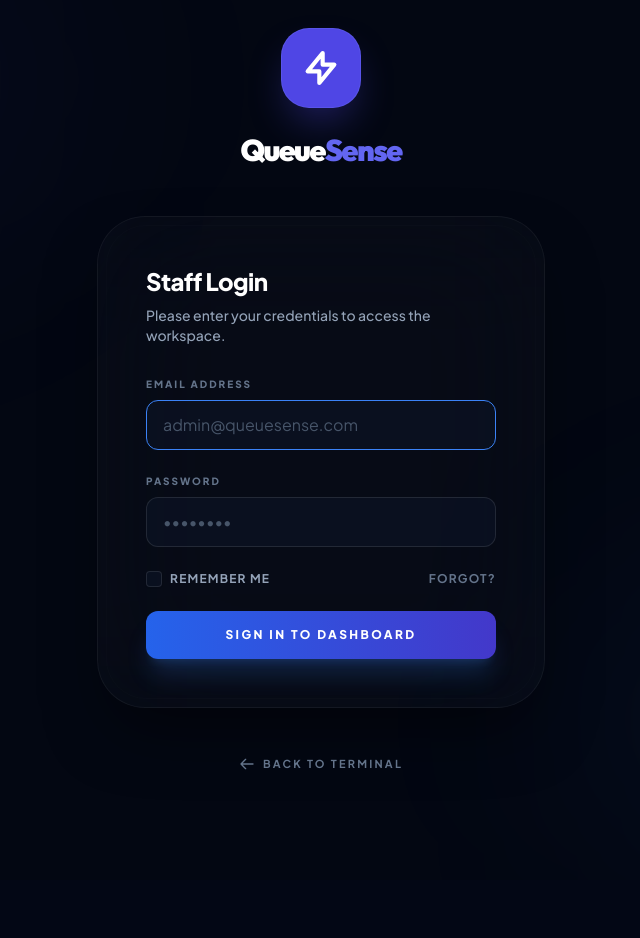
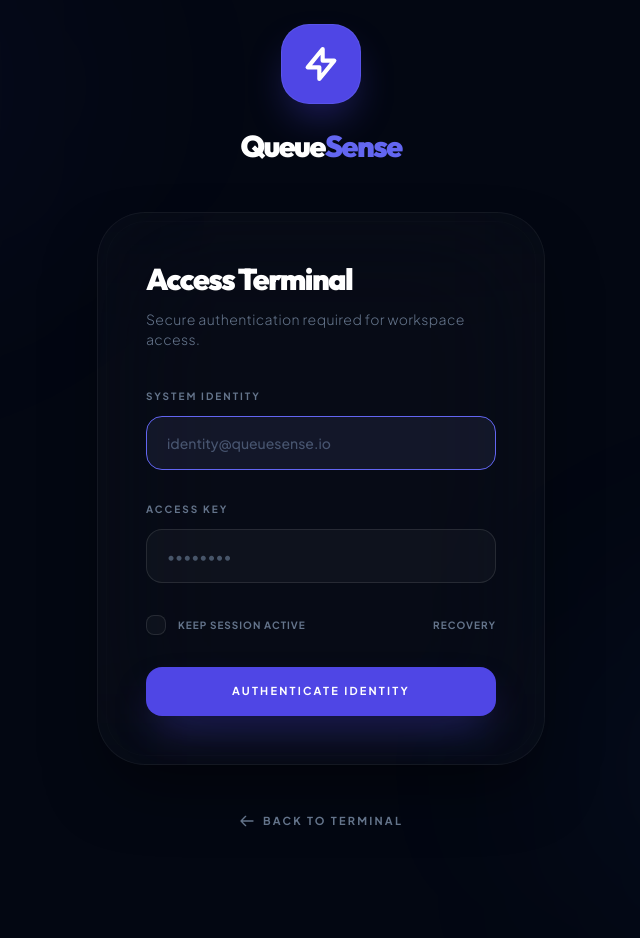
Before and after one commit to HalimaSabri/QueueSense, a Laravel app: page /login in a window 1280 px wide; the page is wider, and only the part inside the window is pictured. Shown: that part, without its empty margins (319-959 px from the left). Before the commit the page ends 770 px from the top of that part, so only its background shows below. Run offline with Laravel 12, Linux system fonts and the light colour scheme; style sheets or scripts are compiled from the project's sources; some libraries are stand-ins or nearby versions.

Commit message:
changing the design

```diff
--- a/resources/views/layouts/client.blade.php
+++ b/resources/views/layouts/client.blade.php
@@ -15,7 +15,7 @@
         <!-- Scripts -->
         @vite(['resources/css/app.css', 'resources/js/app.js'])
     </head>
-    <body class="font-sans antialiased bg-[#030712] text-slate-200 selection:bg-indigo-500/30">
+    <body class="font-sans antialiased bg-[#0a0a0a] text-slate-300">
         {{ $slot }}
     </body>
 </html>
--- a/resources/views/livewire/pages/auth/login.blade.php
+++ b/resources/views/livewire/pages/auth/login.blade.php
@@ -25,45 +25,54 @@ new #[Layout('layouts.guest')] class extends Component
 }; ?>
 
 <div class="text-white">
-    <div class="mb-8">
-        <h2 class="text-2xl font-black tracking-tight mb-2">Staff Login</h2>
-        <p class="text-slate-400 text-sm font-medium">Please enter your credentials to access the workspace.</p>
+    <div class="mb-10">
+        <h2 class="text-3xl font-black tracking-tighter mb-3 font-['Outfit']">Access Terminal</h2>
+        <p class="text-slate-500 text-sm font-light tracking-wide">Secure authentication required for workspace access.</p>
     </div>
 
     <!-- Session Status -->
-    <x-auth-session-status class="mb-4" :status="session('status')" />
+    <x-auth-session-status class="mb-6" :status="session('status')" />
 
-    <form wire:submit="login" class="space-y-6">
+    <form wire:submit="login" class="space-y-8">
         <!-- Email Address -->
         <div>
-            <label class="block text-[10px] uppercase tracking-[0.2em] font-black text-slate-500 mb-2">Email Address</label>
-            <input wire:model="form.email" type="email" required autofocus class="w-full bg-slate-900/50 border border-white/10 rounded-xl px-4 py-3 text-white focus:border-blue-500 focus:ring-0 transition-all placeholder-slate-600" placeholder="admin@queuesense.com">
+            <label class="block text-[10px] uppercase tracking-[0.2em] font-bold text-slate-500 mb-3">System Identity</label>
+            <div class="relative group">
+                <input wire:model="form.email" type="email" required autofocus class="w-full bg-white/[0.03] border border-white/10 rounded-2xl px-5 py-4 text-white focus:border-indigo-500 focus:ring-0 transition-all placeholder-slate-600 text-sm font-medium" placeholder="identity@queuesense.io">
+                <div class="absolute inset-0 rounded-2xl bg-indigo-500/5 opacity-0 group-focus-within:opacity-100 transition-opacity pointer-events-none"></div>
+            </div>
             <x-input-error :messages="$errors->get('form.email')" class="mt-2" />
         </div>
 
         <!-- Password -->
         <div>
-            <label class="block text-[10px] uppercase tracking-[0.2em] font-black text-slate-500 mb-2">Password</label>
-            <input wire:model="form.password" type="password" required class="w-full bg-slate-900/50 border border-white/10 rounded-xl px-4 py-3 text-white focus:border-blue-500 focus:ring-0 transition-all placeholder-slate-600" placeholder="••••••••">
+            <label class="block text-[10px] uppercase tracking-[0.2em] font-bold text-slate-500 mb-3">Access Key</label>
+            <div class="relative group">
+                <input wire:model="form.password" type="password" required class="w-full bg-white/[0.03] border border-white/10 rounded-2xl px-5 py-4 text-white focus:border-indigo-500 focus:ring-0 transition-all placeholder-slate-600 text-sm font-medium" placeholder="••••••••">
+                <div class="absolute inset-0 rounded-2xl bg-indigo-500/5 opacity-0 group-focus-within:opacity-100 transition-opacity pointer-events-none"></div>
+            </div>
             <x-input-error :messages="$errors->get('form.password')" class="mt-2" />
         </div>
 
         <!-- Remember Me -->
         <div class="flex items-center justify-between">
-            <label for="remember" class="inline-flex items-center cursor-pointer">
-                <input wire:model="form.remember" id="remember" type="checkbox" class="rounded border-white/10 bg-slate-900/50 text-blue-600 shadow-sm focus:ring-0" name="remember">
-                <span class="ms-2 text-xs font-bold text-slate-400 uppercase tracking-widest">{{ __('Remember me') }}</span>
+            <label for="remember" class="inline-flex items-center cursor-pointer group">
+                <div class="relative flex items-center">
+                    <input wire:model="form.remember" id="remember" type="checkbox" class="w-5 h-5 rounded-lg border-white/10 bg-white/[0.03] text-indigo-600 shadow-sm focus:ring-0 focus:ring-offset-0 transition-all cursor-pointer" name="remember">
+                </div>
+                <span class="ms-3 text-[10px] font-bold text-slate-500 group-hover:text-slate-300 uppercase tracking-[0.1em] transition-colors">{{ __('Keep Session Active') }}</span>
             </label>
 
             @if (Route::has('password.request'))
-                <a class="text-xs font-bold text-slate-500 hover:text-white transition-colors uppercase tracking-widest" href="{{ route('password.request') }}" wire:navigate>
-                    {{ __('Forgot?') }}
+                <a class="text-[10px] font-bold text-slate-500 hover:text-white transition-colors uppercase tracking-[0.1em]" href="{{ route('password.request') }}" wire:navigate>
+                    {{ __('Recovery') }}
                 </a>
             @endif
         </div>
 
-        <button type="submit" class="w-full py-4 bg-gradient-to-r from-blue-600 to-indigo-700 hover:from-blue-700 hover:to-indigo-800 text-white font-black rounded-xl shadow-xl shadow-blue-500/20 transition-all transform active:scale-95 uppercase tracking-[0.2em] text-xs">
-            Sign In to Dashboard
+        <button type="submit" class="group relative w-full py-4 bg-indigo-600 hover:bg-indigo-500 text-white font-bold rounded-2xl shadow-[0_20px_40px_-10px_rgba(79,70,229,0.4)] transition-all transform active:scale-[0.98] uppercase tracking-[0.2em] text-[11px] overflow-hidden">
+            <span class="relative z-10">Authenticate Identity</span>
+            <div class="absolute inset-0 bg-gradient-to-r from-white/0 via-white/10 to-white/0 translate-x-[-100%] group-hover:translate-x-[100%] transition-transform duration-1000"></div>
         </button>
     </form>
 </div>
```
